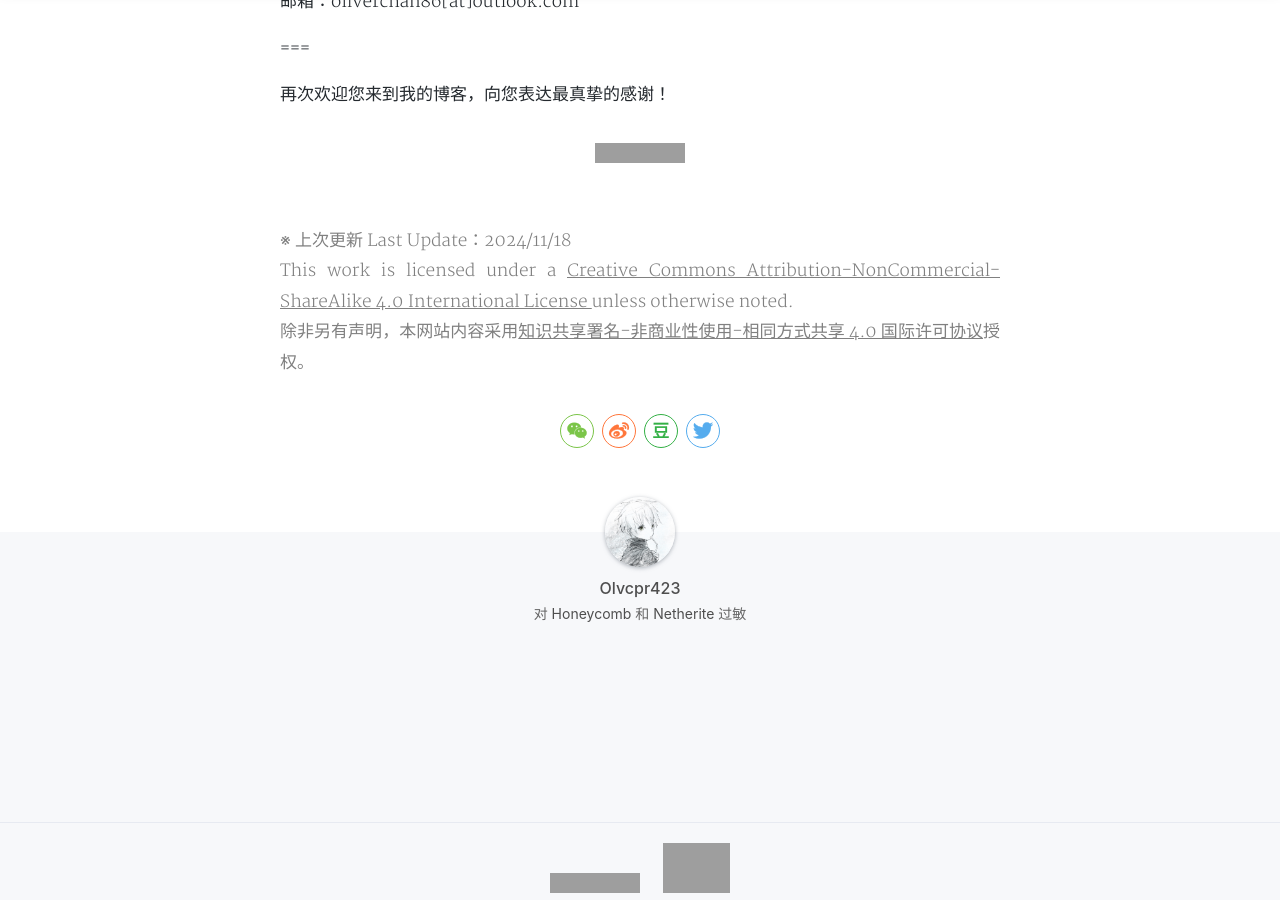
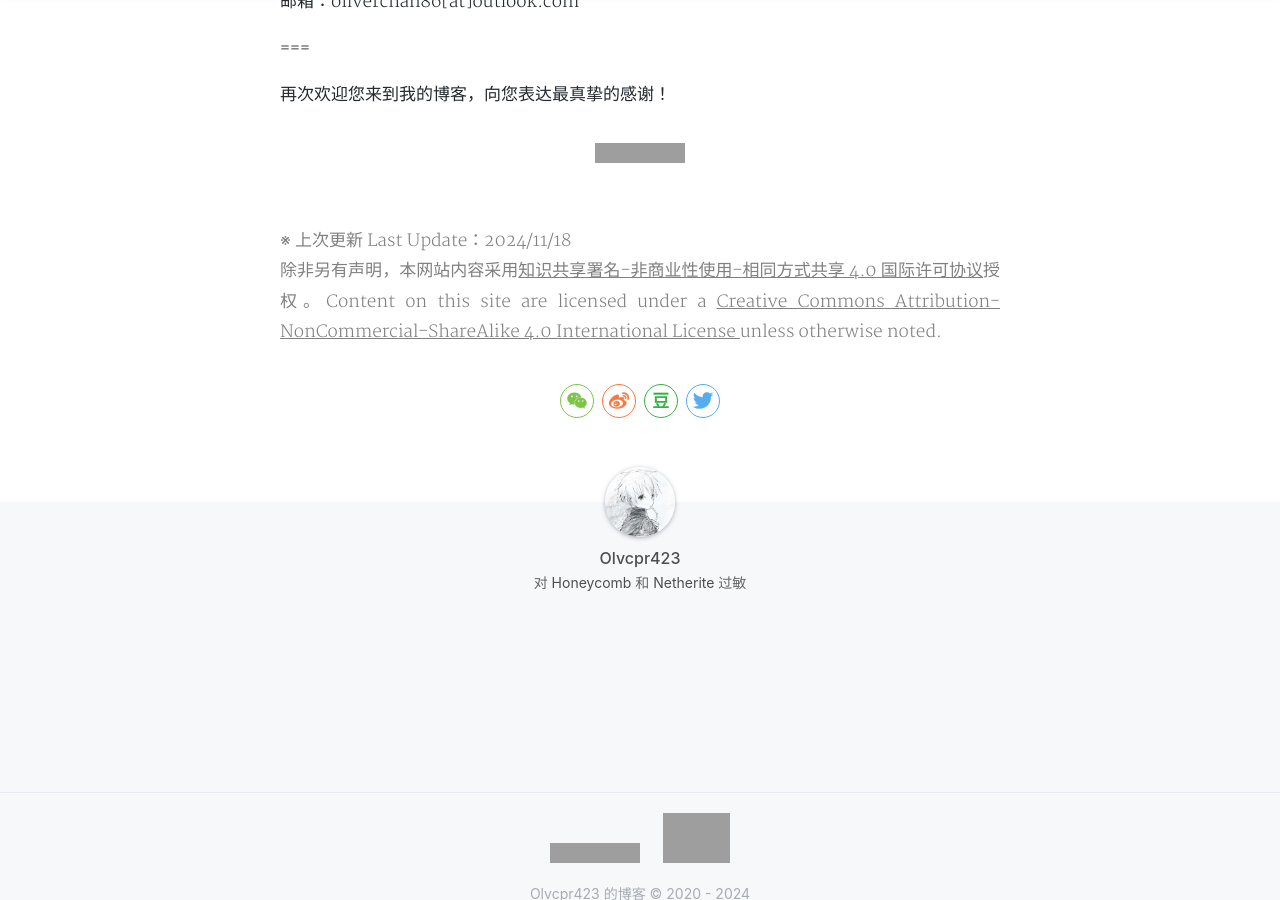
Before and after one commit to Olvcpr423/Olvcpr423.github.io, a Jekyll site: the page built from about.html, in a window 1280 px wide and 900 px high, scrolled down 1374 px. Built offline with Jekyll 4.4.1, drawn with Linux system fonts in a browser that asks for light colours; nearby versions of some CDN libraries; a style sheet for code colours, icons or effects is not loaded; grey boxes are pictures that could not be loaded.

Commit message:
Update about.html

```diff
--- a/about.html
+++ b/about.html
@@ -67,8 +67,6 @@ tags: About 关于
     <font color='#808080'>
         <a rel="license" href="http://creativecommons.org/licenses/by-nc-sa/4.0/"><img alt="Creative Commons License" style="border-width:0" src="https://licensebuttons.net/l/by-nc-sa/4.0/88x31.png" /></a><br />※ 上次更新 Last Update：2024/11/18
         <br>
-        This work is licensed under a <a rel="license" href="http://creativecommons.org/licenses/by-nc-sa/4.0/">Creative Commons Attribution-NonCommercial-ShareAlike 4.0 International License </a>unless otherwise noted.
-        <br>
-        除非另有声明，本网站内容采用<a rel="license" href="http://creativecommons.org/licenses/by-nc-sa/4.0/">知识共享署名-非商业性使用-相同方式共享 4.0 国际许可协议</a>授权。
+        除非另有声明，本网站内容采用<a rel="license" href="http://creativecommons.org/licenses/by-nc-sa/4.0/">知识共享署名-非商业性使用-相同方式共享 4.0 国际许可协议</a>授权。Content on this site are licensed under a <a rel="license" href="http://creativecommons.org/licenses/by-nc-sa/4.0/">Creative Commons Attribution-NonCommercial-ShareAlike 4.0 International License </a>unless otherwise noted.
     </font>
 </p>
```
